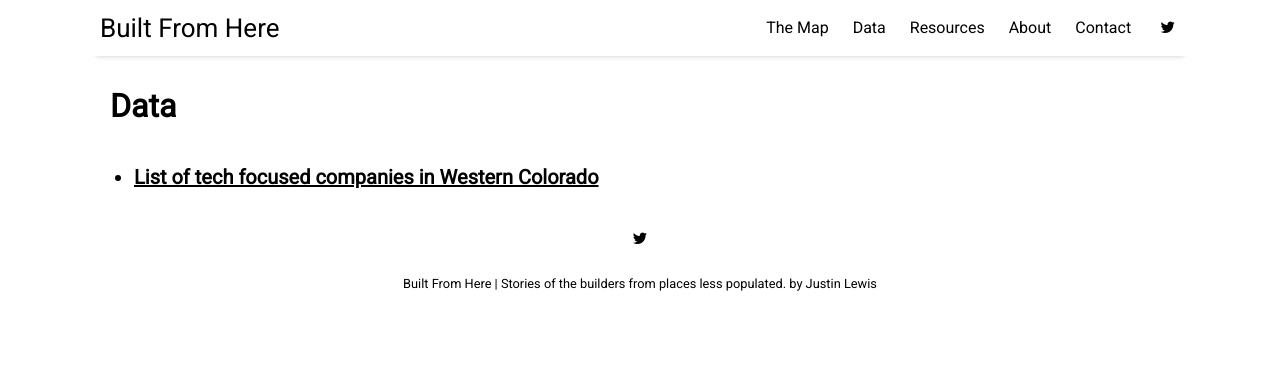
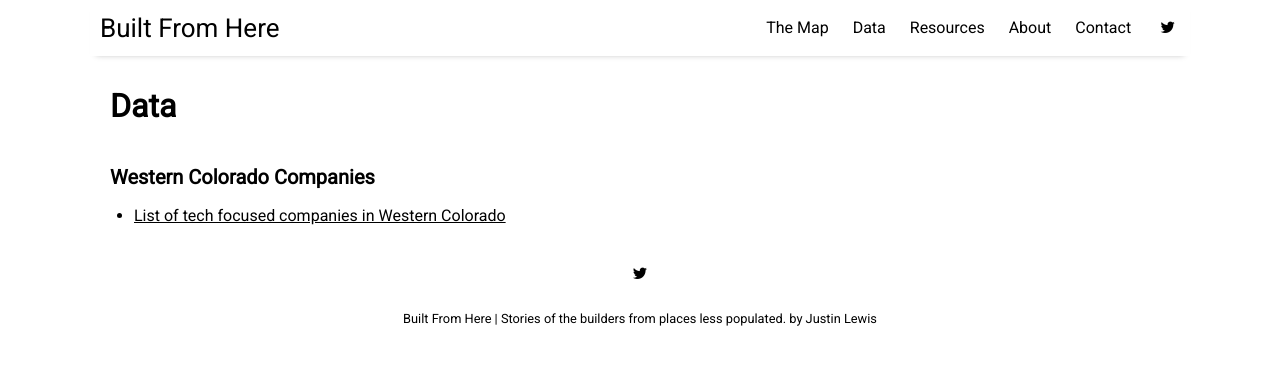
Before and after one commit to justinlewis/built-from-here, a Jekyll site: the page built from pages/data.html, in a window 1280 px wide. Shown: the top 365 px of the page. Built offline with Jekyll 4.4.1, drawn with Linux system fonts in a browser that asks for light colours; nearby versions of some CDN libraries.

Commit message:
Update data.html

```diff
--- a/pages/data.html
+++ b/pages/data.html
@@ -3,14 +3,14 @@ layout: page
 title: Data
 ---
 
-<h3>
-  <ul>
-    <li>
-      <a href="https://docs.google.com/spreadsheets/d/1aTcg2nZv5YMOplRtZkoKcs66idt1O3rrFHlNXCyWKu4/edit?usp=sharing" target="_blank"> List of tech focused companies in Western Colorado</a>
-    </li>
-  </ul>
+<h3>Western Colorado Companies</h3>
+<ul>
+  <li>
+    <a href="https://docs.google.com/spreadsheets/d/1aTcg2nZv5YMOplRtZkoKcs66idt1O3rrFHlNXCyWKu4/edit?usp=sharing" target="_blank"> List of tech focused companies in Western Colorado</a>
+  </li>
+</ul>
 
-</h3>
+
 
 
 {% for post in site.categories.data %}
```
